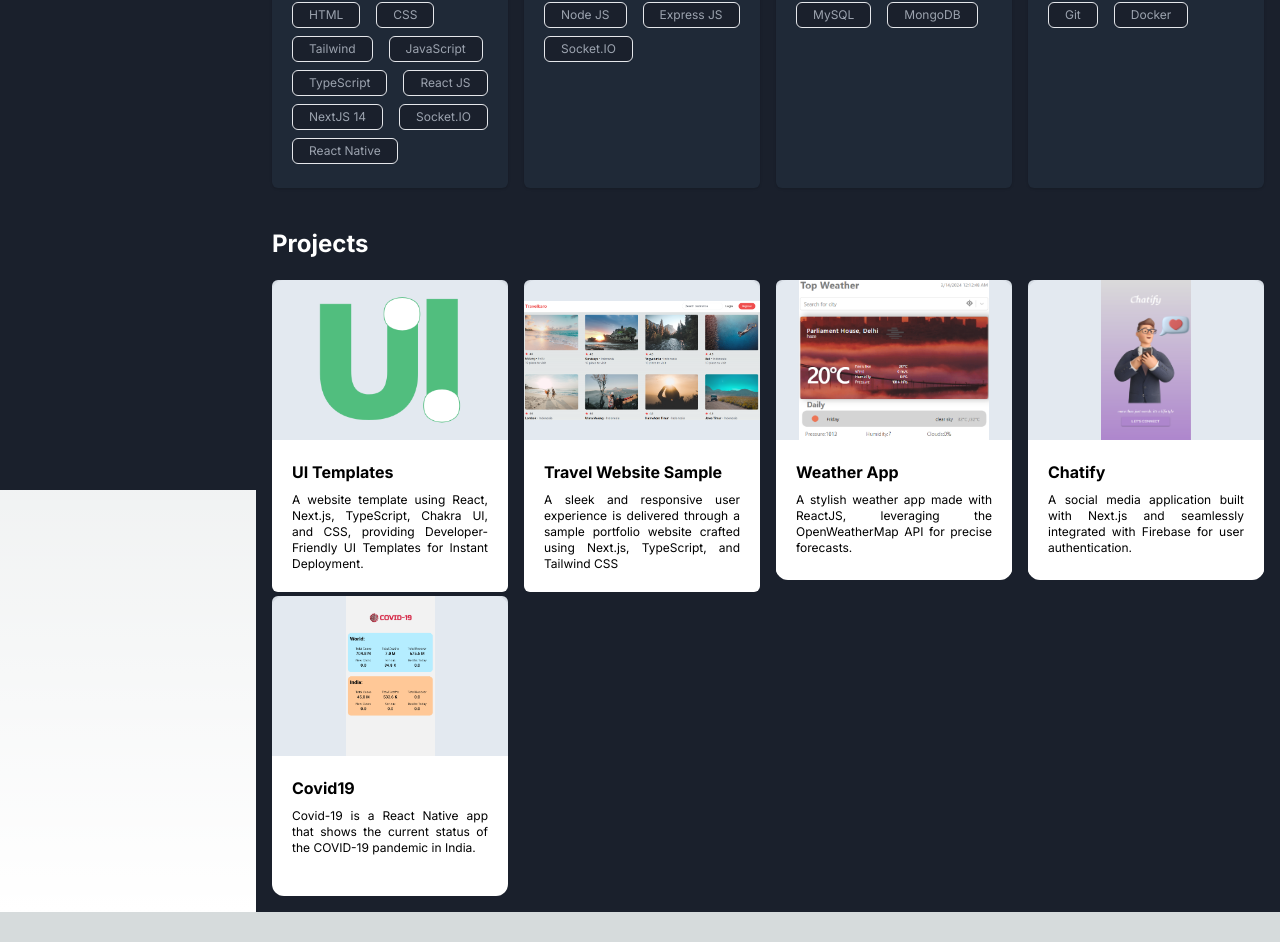
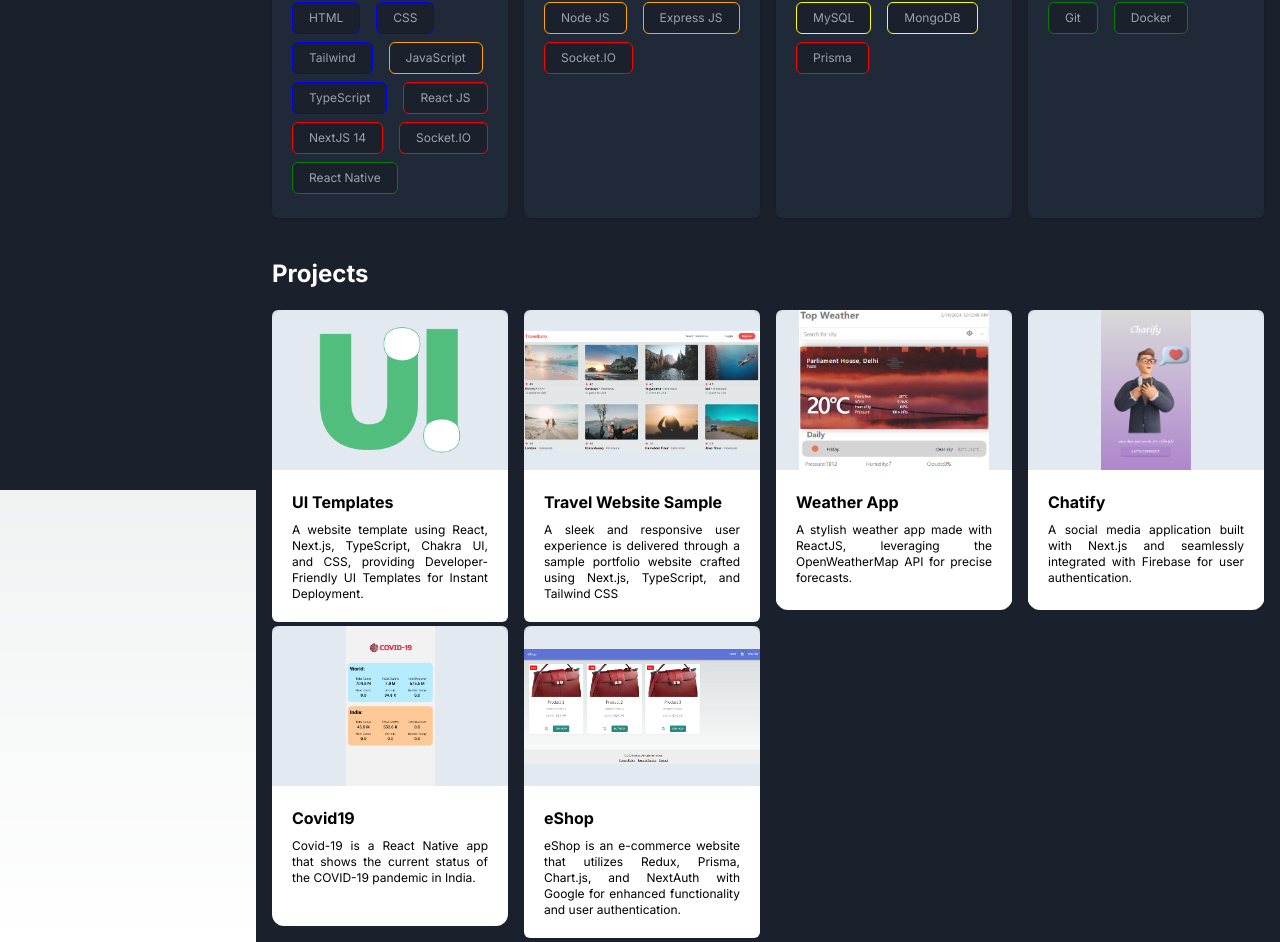
Before and after one commit to ankitsinghmyself/my-portfolio, a Next.js app: page / in a window 1280 px wide. Shown: the part 310-1252 px from the top of the page. Before the commit the page ends 1222 px from the top, so only its background shows below. Built offline with nearby package versions, Linux system fonts and the light colour scheme.

Commit message:
project added

```diff
--- a/src/components/Projects.tsx
+++ b/src/components/Projects.tsx
@@ -44,6 +44,13 @@ const Projects: React.FC = () => {
       image: "/projects/covid.png",
       url: "https://github.com/ankitsinghmyself/React-Native-App-Covid19",
     },
+    {
+      title: "eShop",
+      description:
+        "eShop is an e-commerce website that utilizes Redux, Prisma, Chart.js, and NextAuth with Google for enhanced functionality and user authentication.",
+      image: "/projects/eshop.png",
+      url: "https://github.com/ankitsinghmyself/eshop",
+    },
   ];
 
   return (
--- a/src/components/Skills.tsx
+++ b/src/components/Skills.tsx
@@ -7,8 +7,12 @@ interface ChipProps {
 
 const Chip: React.FC<ChipProps> = ({ label, color }) => (
   <div
-    className={`my-1 mr-4 flex h-32px items-center justify-between rounded-md bg-dark px-4 py-0 text-xs font-normal normal-case leading-loose text-gray-400 shadow-none transition-opacity duration-300 ease-linear hover:!shadow-none border-${color}-400 border-[1px]`}
+    className={`my-1 mr-4 flex h-8 items-center justify-between rounded-md bg-dark px-4 py-0 text-xs font-normal normal-case leading-loose text-gray-400 shadow-none
+       transition-opacity duration-300 ease-linear hover:!shadow-none border-[1px] `}
     data-te-close="true"
+    style={{
+      borderColor: `${color}`,
+    }}
   >
     {label}
   </div>
@@ -60,6 +64,7 @@ const Skills: React.FC = () => {
   const databaseSkills = [
     { label: "MySQL", color: "yellow" },
     { label: "MongoDB", color: "yellow" },
+    { label: "Prisma", color: "red" },
   ];
 
   const devopsSkills = [
```
Also changed, not shown: public/fallback-development.js (+1 -1 lines), public/swe-worker-development.js (+1 -1 lines), public/projects/eshop.png (added).
